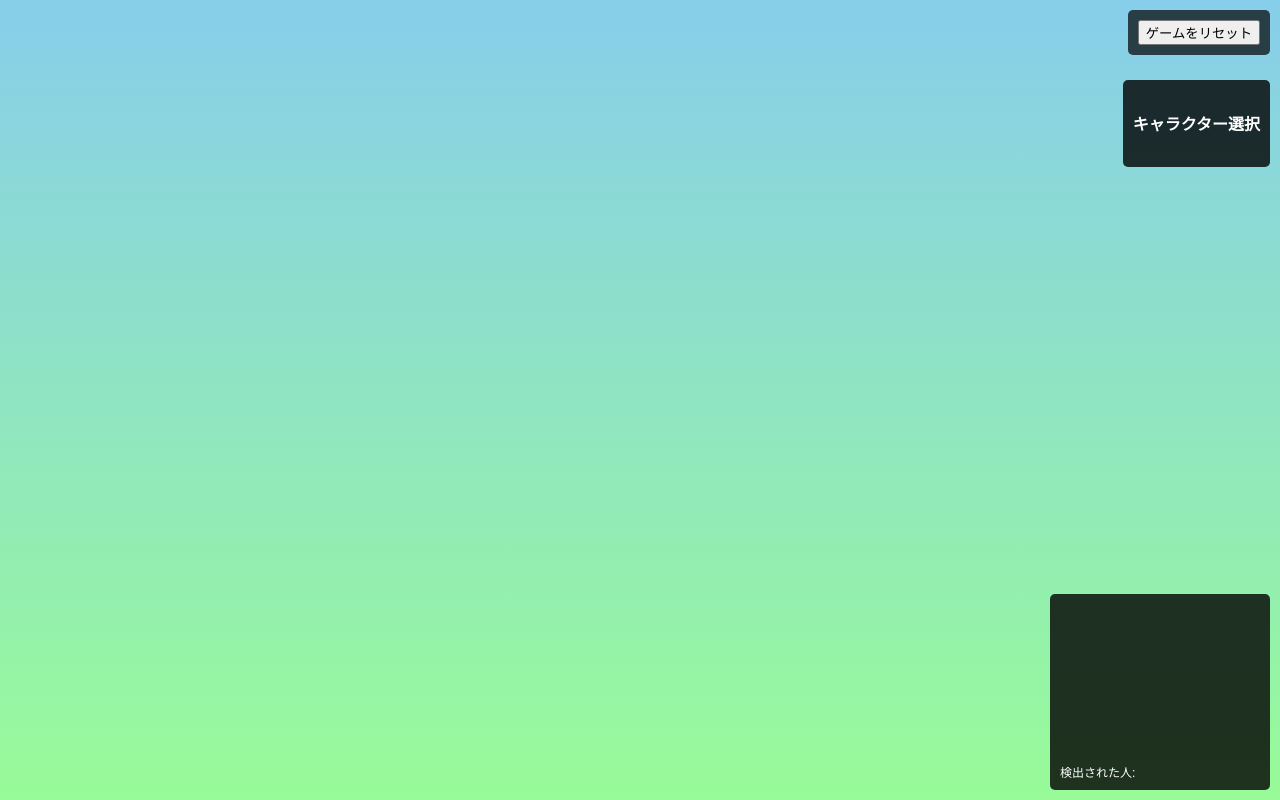
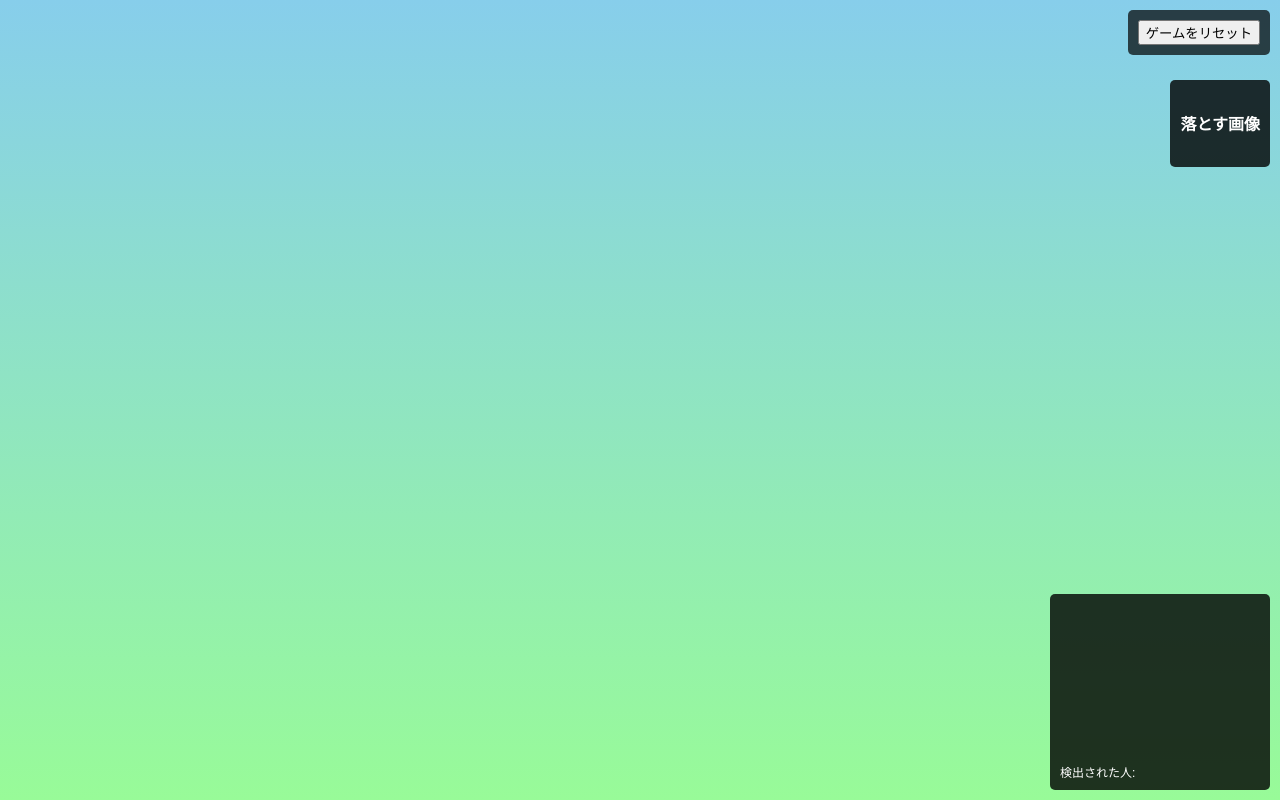
Before and after one commit to tetsunosuke/human-tower-battle, a plain HTML site: page index.html in a window 1280 px wide. Drawn offline with nearby package versions, Linux system fonts and the light colour scheme.

Commit message:
文言変更

```diff
--- a/index.html
+++ b/index.html
@@ -15,7 +15,7 @@
         </div>
 
         <div id="characterSelect">
-            <h4>キャラクター選択</h4>
+            <h4>落とす画像</h4>
             <div class="character-button camera-button" data-character="camera" id="charCamera" style="display: none;">📷</div>
         </div>
 
```
Also changed, not shown: assets/character1.svg (deleted), assets/character2.svg (deleted), assets/character3.svg (deleted), assets/sample/character1.svg (deleted), assets/sample/character2.svg (deleted), assets/sample/character3.svg (deleted), assets/sample/character4.svg (deleted), assets/sample/character5.svg (deleted).
